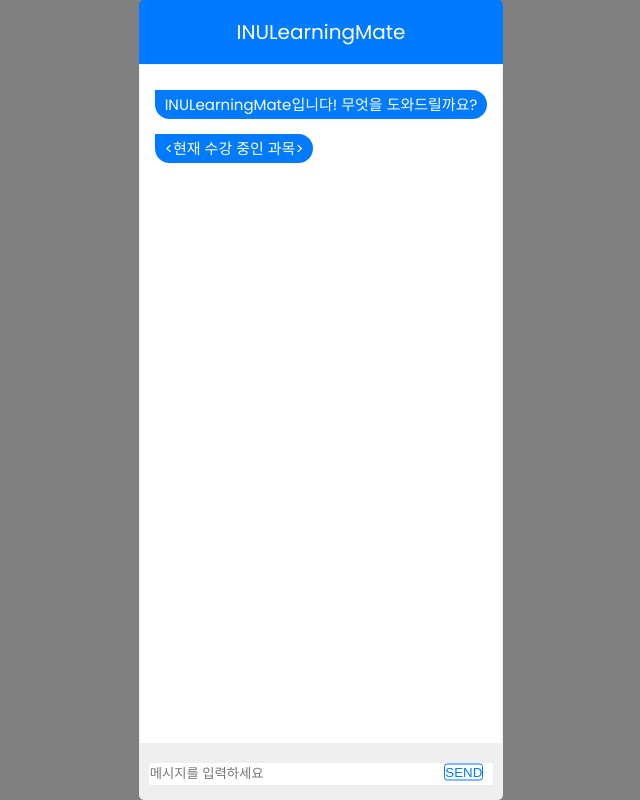
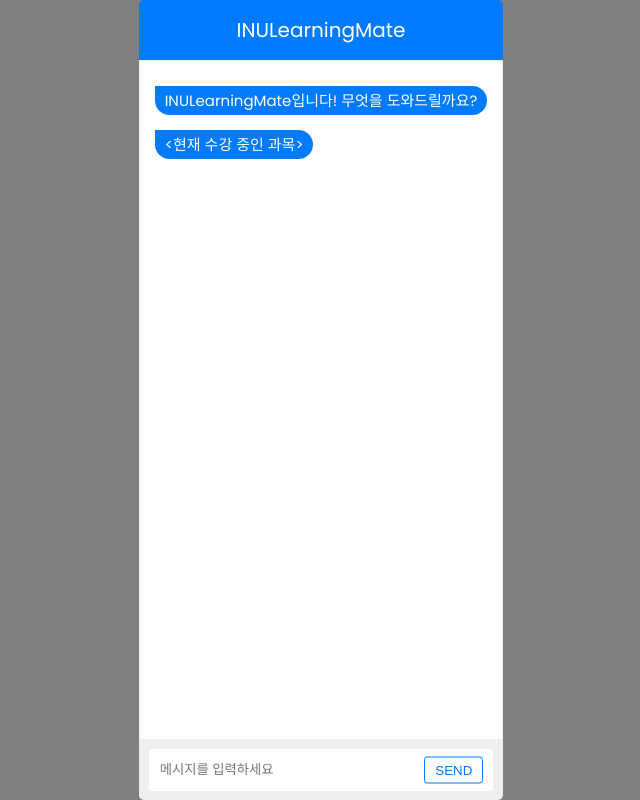
Before and after one commit to sumin-Kim-00/INULearningMate, a Django app: template templates/chathome.html in a window 1280 px wide. Shown: the whole page, without its empty margins (319-959 px from the left). Run offline with Django 3.2, Linux system fonts and the light colour scheme; the template is opened without the code that fills it, so the values that code supplies are empty.

Commit message:
added min height for header and footer

```diff
--- a/static/css/style_chat.css
+++ b/static/css/style_chat.css
@@ -42,7 +42,8 @@ body{
 .chatBody .chatHeader {
     background: #007bff;
     color: white;
-    line-height: 8vh;
+    line-height: 7.5vh;
+    min-height: 55px;
     border-radius: 5px 5px 0 0;
     text-align: center;
     font-size: 20px;
@@ -52,7 +53,8 @@ body{
     width: 100%;
     background: #efefef;
     border-radius: 0 0 5px 5px ;
-    height: 7vh;
+    height: 7.5vh;
+    min-height: 55px;
     display: flex;
     justify-content: center;
     align-items: center;
@@ -100,7 +102,7 @@ body{
 /* chat text input*/
 .chatBody .chatFooter .inputArea input#chattext {
     width: 100%;
-    /*padding: 10px;*/
+    padding: 10px;
     border: 1px solid transparent;
     border-radius: 3px;
     outline: none;
@@ -129,7 +131,7 @@ body{
     transform: translateY(-50%);
     background: transparent;
     border: 1px solid #007bff;
-    /*padding: 5px 10px;*/
+    padding: 5px 10px;
     border-radius: 3px;
     color: #007bff;
     outline: none;
```
Also changed, not shown: db.sqlite3.
